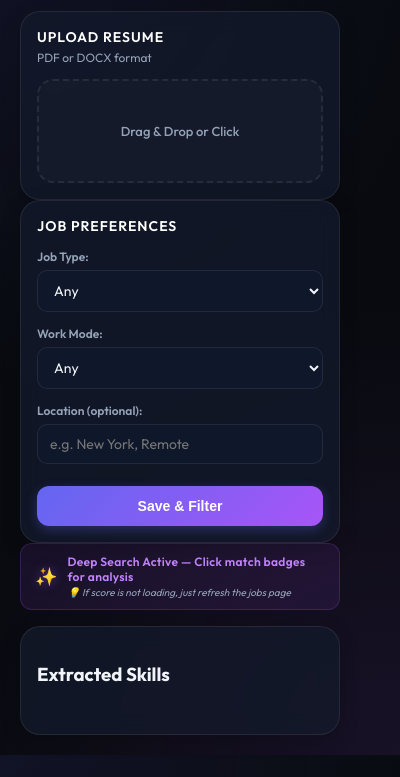
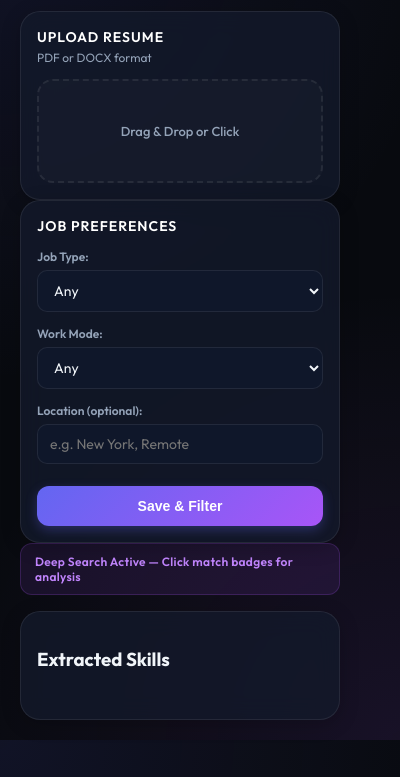
Before and after one commit to Xaan1506/JobFilter, a browser extension: page popup.html in a window 400 px wide. Shown: the part 67-844 px from the top of the page. Drawn offline with Linux system fonts and the light colour scheme.

Commit message:
docs: move troubleshooting tip to landing page

```diff
--- a/popup.css
+++ b/popup.css
@@ -254,19 +254,6 @@ select:focus, input[type="text"]:focus {
   letter-spacing: 0.3px;
 }
 
-.ai-content {
-  display: flex;
-  flex-direction: column;
-  gap: 2px;
-}
-
-.ai-tip {
-  color: #94a3b8;
-  font-size: 10px;
-  font-weight: 400;
-  font-style: italic;
-}
-
 .resume-actions {
   display: none; /* Controlled by popup.js */
   margin-top: 14px;
--- a/popup.html
+++ b/popup.html
@@ -59,11 +59,7 @@
       </section>
 
       <div class="ai-status-bar">
-        <span class="ai-icon">✨</span>
-        <div class="ai-content">
-          <div class="ai-text">Deep Search Active — Click match badges for analysis</div>
-          <div class="ai-tip">💡 If score is not loading, just refresh the jobs page</div>
-        </div>
+        <span class="ai-text">Deep Search Active — Click match badges for analysis</span>
       </div>
 
       <section class="profile-summary">
```
Also changed, not shown: website/index.html (+9 -0 lines).
